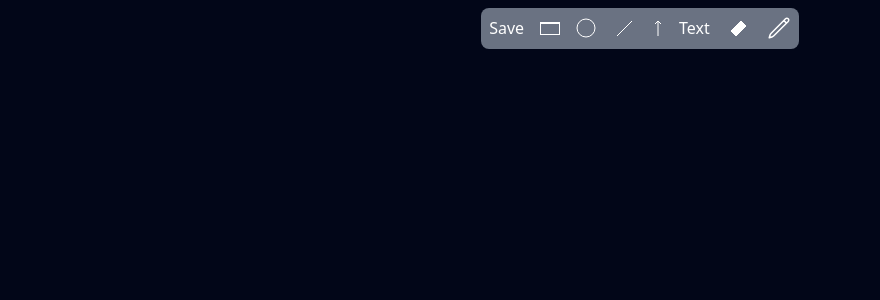
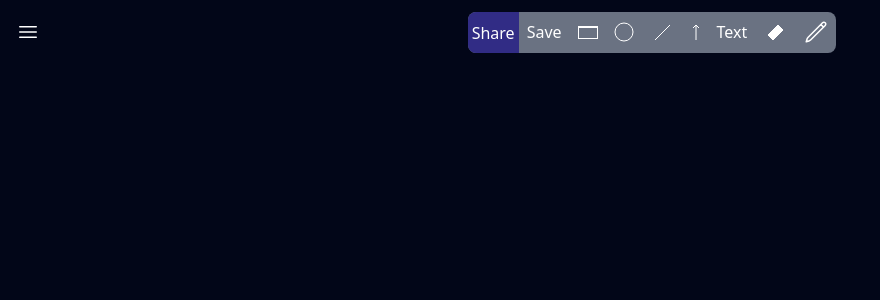
Before and after one commit to Aritra640/Excalidraw-Clone, a React (Vite) app in the folder client/: page /drawboard in a window 1280 px wide. Shown: the top 300 px of the page, without its empty margins (0-880 px from the left). Built offline with nearby package versions, Linux system fonts and the light colour scheme.

Commit message:
added drawing board styles

```diff
--- a/client/src/App.tsx
+++ b/client/src/App.tsx
@@ -5,6 +5,7 @@ import { SignUp } from "./Pages/SignupPage";
 import { SignIn } from "./Pages/SigninPage";
 import { DashboardPage } from "./Pages/DashboardPage";
 import { DrawingBoardPage } from "./Pages/DrawBoardPage";
+import { Demo } from "./Pages/demoPage";
 
 function App() {
   return (
@@ -16,6 +17,7 @@ function App() {
           <Route path="/signin" element={<SignIn />} />
           <Route path="/dashboard" element={<DashboardPage />} />
           <Route path="/drawboard" element={<DrawingBoardPage />} />
+          <Route path="/demo" element={<Demo />} />
         </Routes>
       </Router>
     </RecoilRoot>
--- /dev/null
+++ b/client/src/components/drawboardComponents/menubar.tsx
@@ -0,0 +1,26 @@
+import { DCMenuAtom } from "@/store/atoms/DCMenuAtom";
+import { useRecoilValue, useSetRecoilState } from "recoil";
+
+//basically a modal that pops out
+export function DCmenubar() {
+  const status = useRecoilValue(DCMenuAtom);
+  const setStatus = useSetRecoilState(DCMenuAtom);
+
+  function CloseModal() {
+
+    setStatus(false);
+  }
+
+  return ( status &&
+    <div className="flex justify-start">
+      <div className="bg-slate-700 h-screen w-1/2 md:w-1/4">
+        <div className="text-white flex justify-center items-center pt-2">
+          Project-Name
+        </div>
+      </div>
+
+      <div className="w-full bg-slate-500" onClick={CloseModal}>
+      </div>
+    </div>
+  );
+}
--- a/client/src/pages/DrawBoardPage.tsx
+++ b/client/src/pages/DrawBoardPage.tsx
@@ -4,47 +4,91 @@ import { eraser } from "@/components/drawboardsvg/eraser";
 import { line } from "@/components/drawboardsvg/line";
 import { Pencil } from "@/components/drawboardsvg/pencil";
 import { rectangle } from "@/components/drawboardsvg/rectangle";
+import { FileLines } from "@/components/heroicons/file_lines";
+import { useState } from "react";
 
 export function DrawingBoardPage() {
+  return (
+    <div className="bg-slate-950 h-screen w-screen">
+      <div className="flex items-start px-4 pt-3">
+        <Menu />
 
-  return <div className="bg-slate-950 h-screen w-screen">
-    <div className="flex justify-center pt-2">
+        <div className="flex-1 flex justify-center">
           <DrawOptionBar />
         </div>
-
       </div>
+    </div>
+  );
 }
 
+function Menu() {
+  const [isOpen, setIsOpen] = useState(false);
 
+  function onModal() {
+    setIsOpen(!isOpen);
+  }
 
+  return (
+    <div className="relative">
+      <div className="text-white cursor-pointer pt-2 hover:text-gray-400" onClick={onModal}>
+        <FileLines />
+      </div>
+      {isOpen && <MenuModal closeModal={() => setIsOpen(false)} />}
+    </div>
+  );
+}
 
+function MenuModal({ closeModal }: { closeModal: () => void }) {
+  return (
+    <div className="absolute top-16 left-0 bg-gray-800 text-white rounded-md shadow-lg w-48 p-2">
+      <div className="p-2 border-b border-gray-600">Project Name</div>
+      <div className="p-2 cursor-pointer hover:bg-gray-700" onClick={closeModal}>Save & Exit</div>
+      <div className="p-2 cursor-pointer hover:bg-gray-700" onClick={closeModal}>Dashboard</div>
+      <div className="p-2 cursor-pointer hover:bg-gray-700" onClick={closeModal}>Collaborate</div>
+      <div className="p-2 cursor-pointer hover:bg-gray-700 text-red-500" onClick={closeModal}>Close</div>
+    </div>
+  );
+}
 
 function DrawOptionBar() {
-
-  return <div className="bg-gray-500 rounded-md flex justify-start">
-    <ButtonComponent><div>Save</div></ButtonComponent>
+  return (
+    <div className="bg-gray-500 rounded-md flex justify-start">
+      <ShareComponent />
+      <ButtonComponent>
+        <div>Save</div>
+      </ButtonComponent>
       <ButtonComponent>{rectangle()}</ButtonComponent>
       <ButtonComponent>{circle()}</ButtonComponent>
       <ButtonComponent>{line()}</ButtonComponent>
       <ButtonComponent>{arrow()}</ButtonComponent>
-    <ButtonComponent><div>Text</div></ButtonComponent>
+      <ButtonComponent>
+        <div>Text</div>
+      </ButtonComponent>
       <ButtonComponent>{eraser()}</ButtonComponent>
       <ButtonComponent>{Pencil()}</ButtonComponent>
     </div>
+  );
 }
 
 interface ButtonComponentProp {
   children: React.ReactNode;
 }
 
-function ButtonComponent({children}:ButtonComponentProp) {
-  return <div className="text-white cursor-pointer p-2 hover:bg-black">
+function ButtonComponent({ children }: ButtonComponentProp) {
+  return (
+    <div className="text-white cursor-pointer p-2 hover:bg-black">
       {children}
     </div>
+  );
 }
 
 function ShareComponent() {
-
-  return <div>
+  return (
+    <div
+      className="text-white rounded-l-md cursor-pointer bg-indigo-900 hover:bg-indigo-950
+    flex justify-center items-center"
+    >
+      <div className="p-1">Share</div>
     </div>
+  );
 }
--- /dev/null
+++ b/client/src/pages/demoPage.tsx
@@ -0,0 +1,8 @@
+import { DCmenubar } from "@/components/drawboardComponents/menubar";
+
+export function Demo() {
+
+  return <div>
+    <DCmenubar />
+  </div>
+}
--- /dev/null
+++ b/client/src/store/atoms/DCMenuAtom.tsx
@@ -0,0 +1,6 @@
+import { atom } from "recoil";
+
+export const DCMenuAtom = atom<true|false>({
+  default: true,
+  key: "DCMenuAtom",
+});
```
Lines whose indentation alone changed are shown as unchanged.
